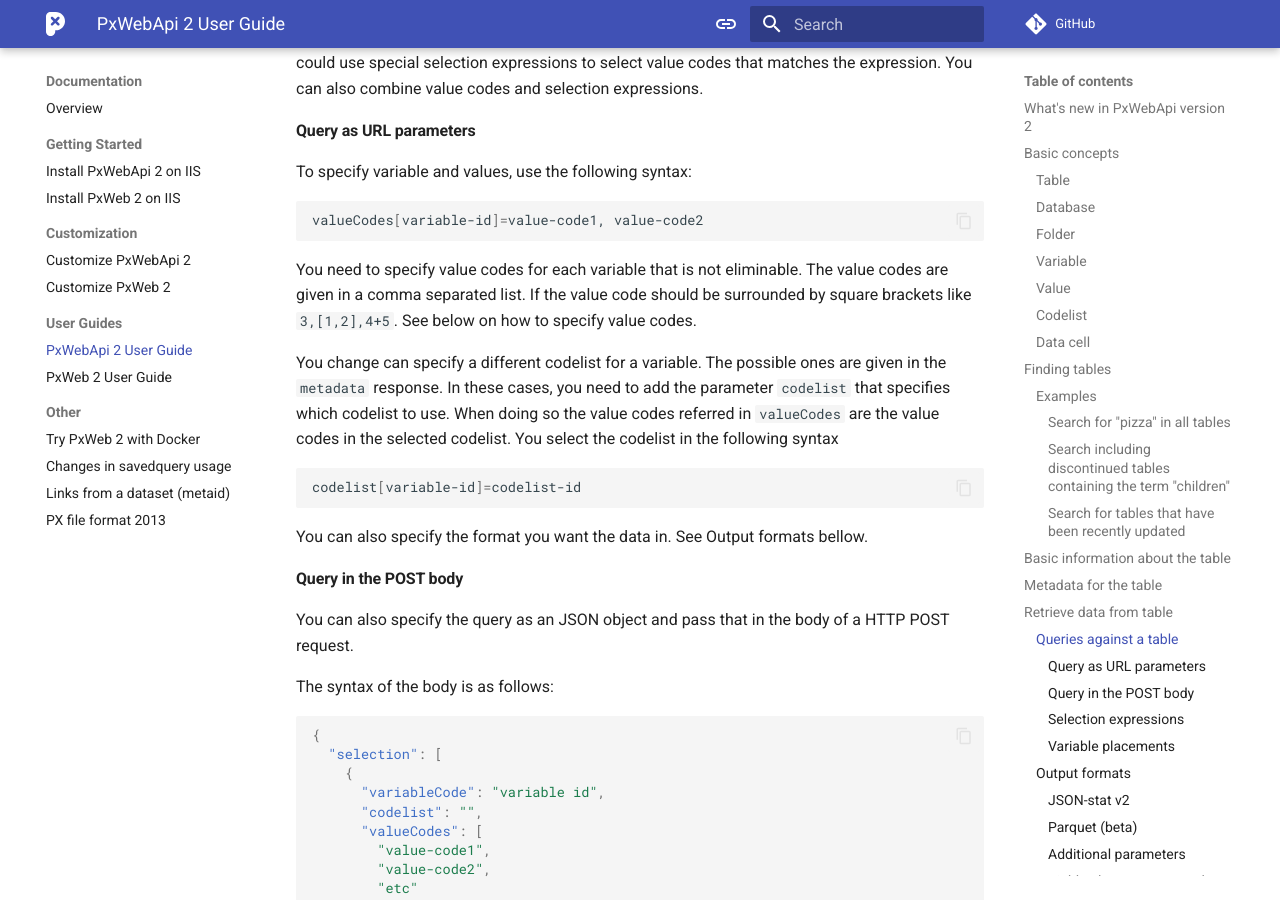
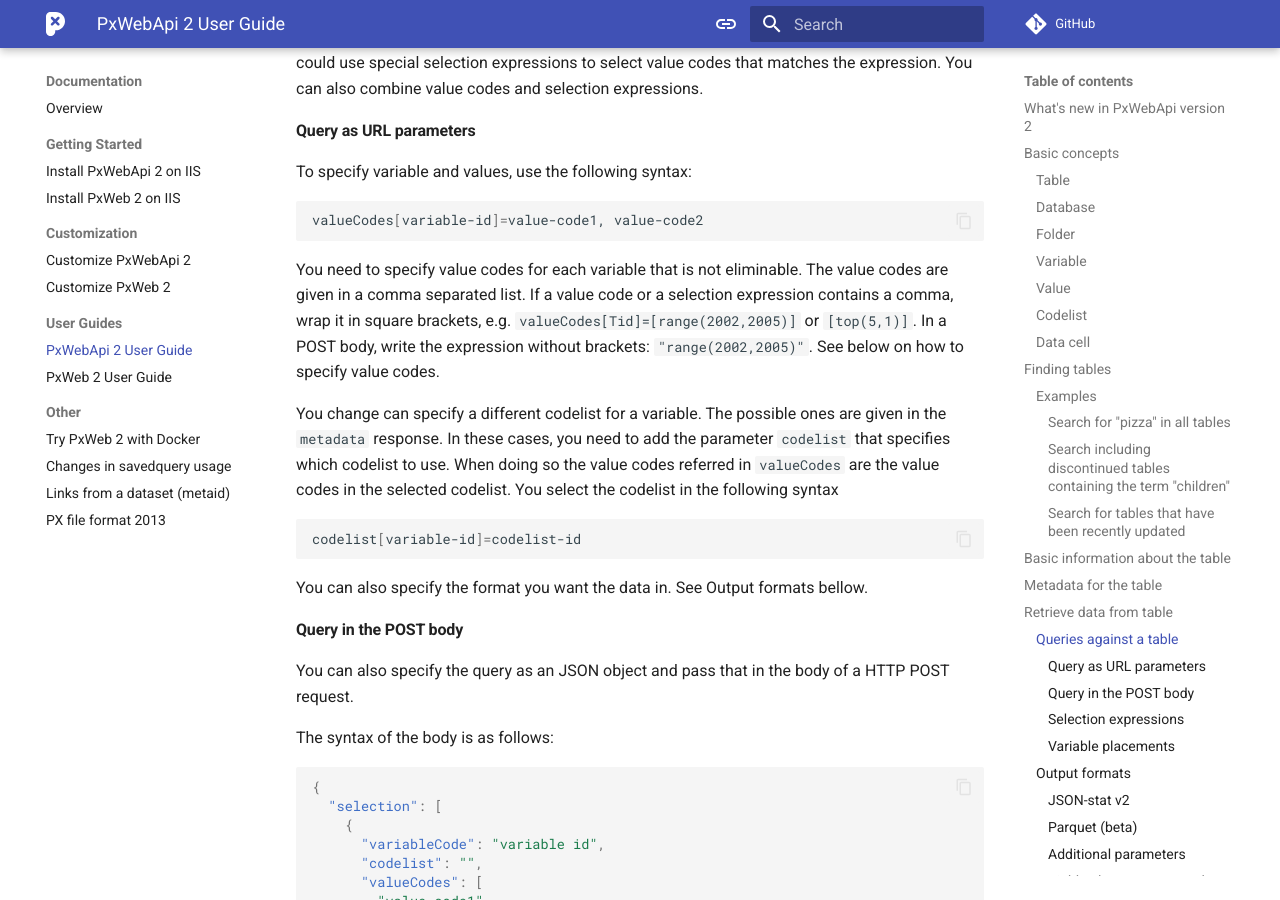
Before and after one commit to PxTools/pxtools.github.io, an MkDocs documentation site: the page built from docs/PxWebApi/documentation/user-guide.md, in a window 1280 px wide and 900 px high, scrolled down 18522 px. Built offline with MkDocs 1.6.1 and Material for MkDocs 9.7.7, drawn with Linux system fonts in a browser that asks for light colours; comment, search, counter and statistics services are not loaded; some of the changed text lies outside the part shown.

Commit message:
Two-argument expressions: no spaces allowed, and brackets needed in GET (#94)
The space breaks the expression in both GET and POST. Tested on SSB 07459. SCB TAB6471 behaves the same: `[top(2, 1)]` gives 400 and `[top(2,1)]` gives 200. Spaces in a plain list are fine (`valueCodes[Tid]=2024, 2025` works), so only spaces inside an expression fail.

In a GET URL, an expression containing a comma must be wrapped in square brackets**, because a bare comma is the list separator. The guide hints at this in lines 924–926, but the sentence is incomplete:

> If the value code should be surrounded by square brackets like `3,[1,2],4+5`.

````diff
--- a/docs/PxWebApi/documentation/user-guide.md
+++ b/docs/PxWebApi/documentation/user-guide.md
@@ -919,9 +919,8 @@ valueCodes[variable-id]=value-code1, value-code2
 ```
 
 You need to specify value codes for each variable that is not eliminable. The
-value codes are given in a comma separated list. If the value code should be
-surrounded by square brackets like `3,[1,2],4+5`. See below on how to specify
-value codes.
+value codes are given in a comma separated list. If a value code or a selection expression contains a comma, wrap it in square brackets, e.g. `valueCodes[Tid]=[range(2002,2005)]` or `[top(5,1)]`.
+In a POST body, write the expression without brackets: `"range(2002,2005)"`. See below on how to specify value codes.
 
 You change can specify a different codelist for a variable. The possible ones
 are given in the `metadata` response. In these cases, you need to add the parameter
@@ -1016,14 +1015,16 @@ as specified in the metadata.
 The syntax of the expression is:
 
 ```sh
-top(numberOfValues, offset)
+top(numberOfValues,offset)
 ```
 
 where `numberOfValues` specifies the number of values that should be
 selected from the top and `offset` is an optional offset from the top. For example
 
+
 - `top(5)` will select the first 5 values in the value list.
-- `top(5, 1)` will skip the first value and select the next 5 values in the value list.
+- `top(5,1)` will skip the first value and select the next 5 values in the value list.
+
 
 ##### bottom
 
@@ -1034,14 +1035,14 @@ specified in the metadata.
 The syntax of the expression is:
 
 ```sh
-bottom(numberOfValues, offset)
+bottom(numberOfValues,offset)
 ```
 
 where `numberOfValues` specifies the number of values codes that should be
 selected from the bottom and `offset` is an optional offset from the bottom. E.g.
 
 - `bottom(5)` will select the last 5 values.
-- `bottom(5, 1)` will skip the last value and select the next 5 values counting
+- `bottom(5,1)` will skip the last value and select the next 5 values counting
   from the bottom.
 
 ##### range
@@ -1052,7 +1053,7 @@ in the metadata.
 The syntax is in the form
 
 ```sh
-range(value-code1, value-code2)
+range(value-code1,value-code2)
 ```
 
 Example if you have a time variable that has codes from the year 2000 to 2025
````
